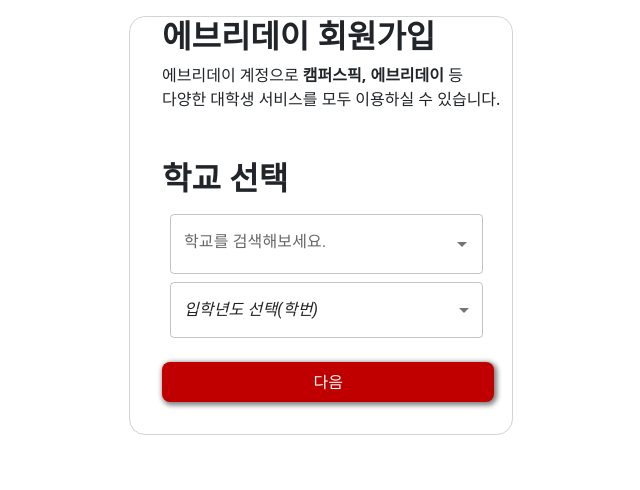
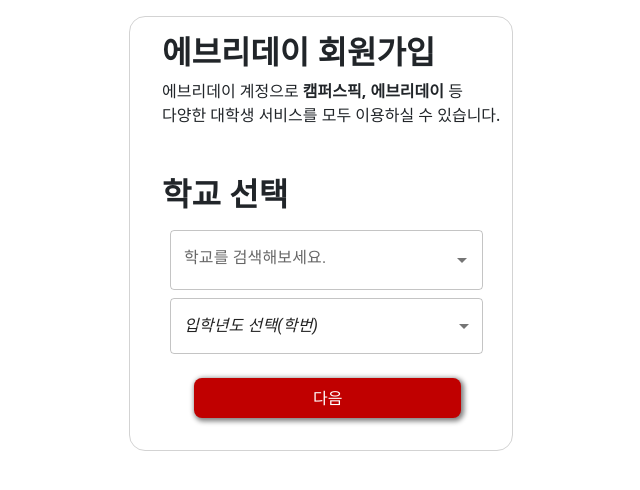
Before and after one commit to ram-yeon/everyday, a React (Create React App) app in the folder frontend/: page /register in a window 1280 px wide. Shown: the top 490 px of the page, without its empty margins (319-959 px from the left). Built offline with nearby package versions, Linux system fonts and the light colour scheme; a small style sheet from the web is missing.

Commit message:
Refactor: 전체적인 UI 수정 v_1.1

```diff
--- a/frontend/src/pages/Certification/Certification.jsx
+++ b/frontend/src/pages/Certification/Certification.jsx
@@ -55,7 +55,7 @@ function Certification(props) {
 
     return (
         <div className="certification-content">
-            <h2 style={{ fontWeight: 'bold', marginLeft: "2rem" }}>이메일 인증</h2>
+            <h2 style={{ fontWeight: 'bold', marginTop: '1rem', marginLeft: "2rem" }}>이메일 인증</h2>
             <div style={{ marginTop: '2rem', marginLeft: '2rem' }}>
                 <TextField
                     label="이메일을 입력하세요"
--- a/frontend/src/pages/UserRegister/Register/Agreement.jsx
+++ b/frontend/src/pages/UserRegister/Register/Agreement.jsx
@@ -92,7 +92,7 @@ function Agreement(props) {
   return (
 
     <div className="register-content">
-      <h2 style={{ textAlign: 'left', marginLeft: "2rem" }}>약관 동의</h2>
+      <h2 style={{ textAlign: 'left',margin:'1rem auto auto 2rem', fontWeight:'bold' }}>약관 동의</h2>
       <div>
         <div>
           <FormControlLabel control={<Checkbox value="all-check" color="default" size="small" checked={allCheck} onChange={allBtnEvent} />}
--- a/frontend/src/pages/UserRegister/Register/Info.jsx
+++ b/frontend/src/pages/UserRegister/Register/Info.jsx
@@ -81,7 +81,7 @@ function Info(props) {
   return (
 
     <div className="register-content" style={{ padding: '1rem' }}>
-      <h2 style={{ fontWeight: 'bold', textAlign: 'left' }}>회원 정보</h2>
+      <h2 style={{ fontWeight: 'bold', textAlign: 'left',margin:'1rem auto auto 0.5rem' }}>회원 정보</h2>
 
       <div style={{ marginTop: '2rem' }}>
         <TextField
@@ -96,7 +96,7 @@ function Info(props) {
       <div style={{ marginTop: '0.8rem' }}>
         <TextField
           fullWidth
-          label="아이디 (*영문, 숫자 4~20자)"
+          label="아이디 (*영문+숫자 4~20자)"
           InputLabelProps={{ style: { fontSize: '0.9rem', paddingTop: '4px' } }}
           variant="outlined"
           name="id"
@@ -106,7 +106,7 @@ function Info(props) {
       <div style={{ marginTop: '0.8rem' }}>
         <TextField
           fullWidth
-          label="비밀번호 (*영문, 숫자, 특문이 2종류 이상 조합된 8~20자)"
+          label="비밀번호 (*영문+숫자+특문 2종류 이상 조합된 8~20자)"
           InputLabelProps={{ style: { fontSize: '0.9rem', paddingTop: '4px' } }}
           variant="outlined"
           type={showPassword ? 'text' : 'password'}
@@ -171,7 +171,7 @@ function Info(props) {
       </button>
 
       <div>
-        <p style={{ color: 'gray', textAlign: 'center', fontSize: '0.8rem' }}>이미 에브리데이 계정이 있으신가요? <Link id="login-link" to='../login'>로그인</Link></p>
+        <p style={{ color: 'gray', textAlign: 'center', fontSize: '0.8rem', marginTop:'1rem' }}>이미 에브리데이 계정이 있으신가요? <Link id="login-link" to='../login'>로그인</Link></p>
       </div>
 
     </div >
--- a/frontend/src/pages/UserRegister/Register/Register.css
+++ b/frontend/src/pages/UserRegister/Register/Register.css
@@ -55,7 +55,7 @@
 }
 
 .signUpBtnAction{
-    width: 87%;
+    width: 70%;
     height: 2.5rem;
     border-radius: 0.5rem;
     background: var(--main-color);
@@ -63,7 +63,7 @@
     border: none;
     cursor: pointer;
     box-shadow: 0.1rem 0.1rem 0.3rem 0.1rem gray;
-    margin-left: 2rem;
+    margin-left: 4rem;
     margin-top: 1rem;
 
 }
@@ -79,7 +79,7 @@
     border: none;
     cursor: pointer;
     box-shadow: 0.1rem 0.1rem 0.3rem 0.1rem gray;
-    margin-left: 4.5rem;
+    margin-left: 4rem;
     margin-top: 1rem;
 
 }
--- a/frontend/src/pages/UserRegister/Register/Register.jsx
+++ b/frontend/src/pages/UserRegister/Register/Register.jsx
@@ -61,7 +61,7 @@ function Register(props) {
   return (
     <>
       <div className="register-content">
-        <div style={{ marginLeft: '2rem', marginBottom: '3rem' }}>
+        <div style={{ margin:'1rem auto 3rem 2rem'}}>
           <h2><strong>에브리데이 회원가입</strong></h2>
           <p>에브리데이 계정으로 <strong>캠퍼스픽, 에브리데이</strong> 등 <br />다양한 대학생 서비스를 모두 이용하실 수 있습니다.</p>
         </div>
@@ -82,7 +82,7 @@ function Register(props) {
           }}
         />
 
-        <FormControl sx={{ width: '82%', backgroundColor: 'white', ml: '2.5rem', mt: '0.5rem', mb: '0.5rem' }}>
+        <FormControl sx={{ width: '82%', ml: '2.5rem', mt: '0.5rem', mb: '0.5rem' }}>
           <Select
             displayEmpty
             value={admissionYearVal}
```
